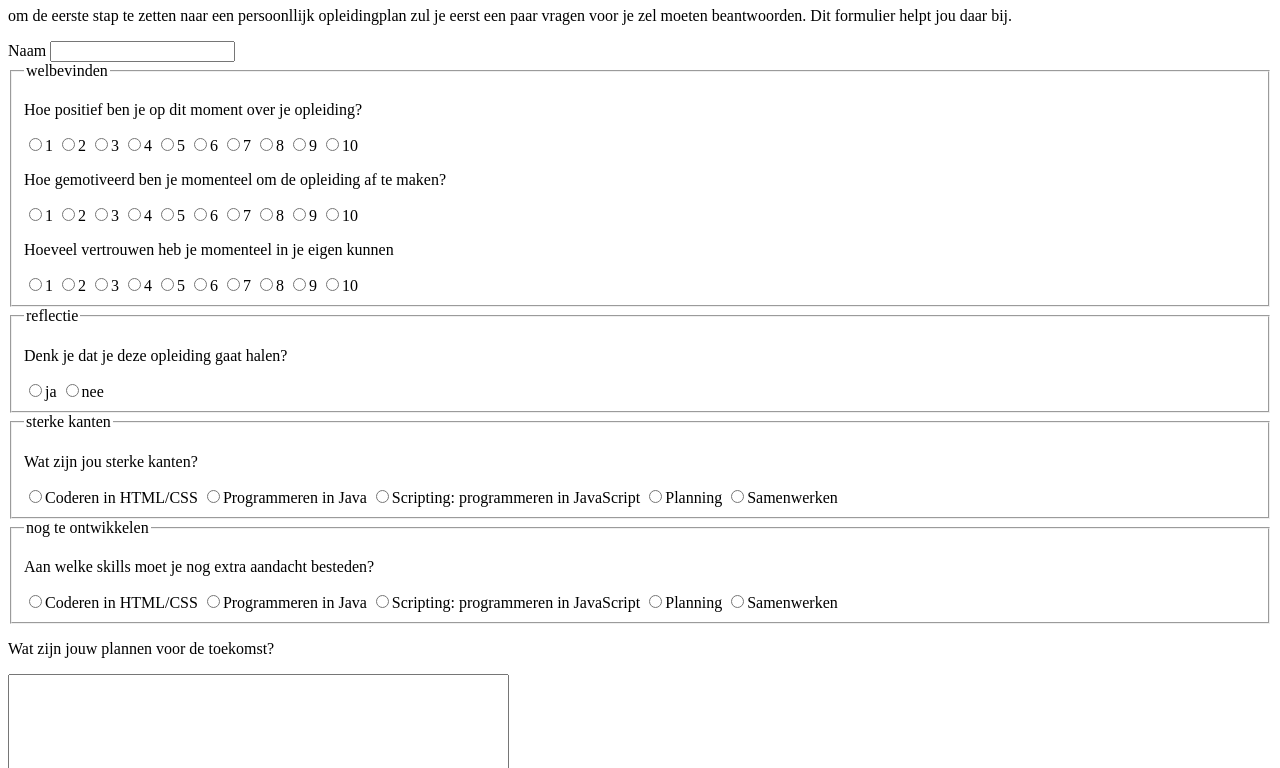
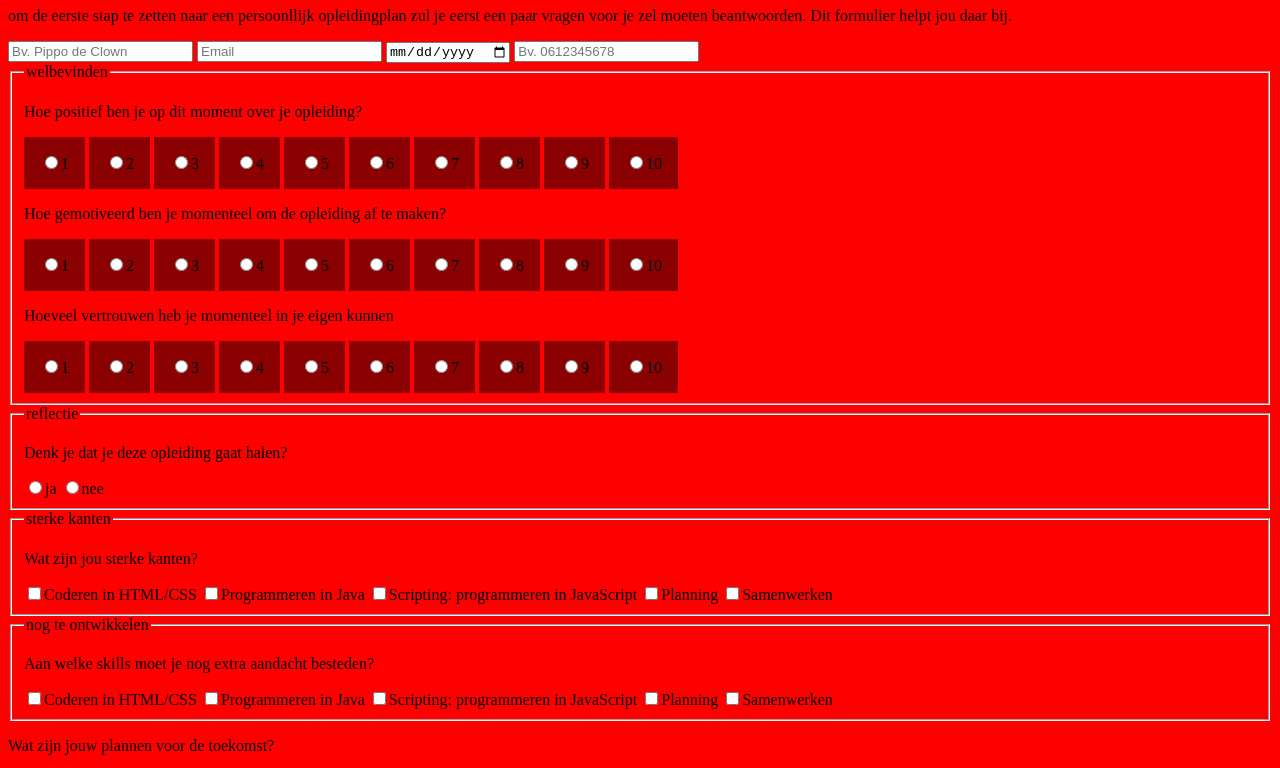
Before and after one commit to StanHetteling/PRO1-formulier, a plain HTML site: page index.html in a window 1280 px wide. Shown: the part 73-841 px from the top of the page. Drawn offline with Linux system fonts and the light colour scheme.

Commit message:
Add files via upload

```diff
--- a/css/style.css
+++ b/css/style.css
@@ -1,3 +1,13 @@
+body {
+  background: red;
+}
+
+.welbevinden label {
+  display: inline-block;
+  background-color: darkred;
+  padding: 1em;
+  cursor: pointer;
+}
 
 
 #validatie img {
--- a/index.html
+++ b/index.html
@@ -6,13 +6,17 @@
     <link rel="stylesheet" href="css/style.css">
   </head>
   <body>
+    <div id="tekst">
     <h1>Een plan voor jou ontwikkeling</h1>
     <p>om de eerste stap te zetten naar een persoonllijk opleidingplan zul je eerst een paar vragen voor je zel moeten beantwoorden. Dit formulier helpt jou daar bij.</p>
 
     <form action="http://bla.hosts.ma-cloud.nl/pop.php" method="get">
-      Naam <input type="text" name="naam">
+      <input type="text" name="naam" placeholder="Bv. Pippo de Clown">
+      <input type="email" name"mailadres" required placeholder="Email">
+      <input type="date" name="datum">
+      <input type="tel" name="mobiel" placeholder="Bv. 0612345678">
       <br>
-      <fieldset>
+      <fieldset class="welbevinden">
       <legend>welbevinden</legend>
       <p>Hoe positief ben je op dit moment over je opleiding?</p>
 
@@ -67,11 +71,11 @@
 
       <p>Wat zijn jou sterke kanten?</p>
 
-      <label><input type="radio" name="sterke kant" value="Coderen in HTML/CSS">Coderen in HTML/CSS</label>
-      <label><input type="radio" name="sterke kant" value="Programmeren in Java">Programmeren in Java</label>
-      <label><input type="radio" name="sterke kant" value="Scripting: programmeren in JavaScript">Scripting: programmeren in JavaScript</label>
-      <Label><input type="radio" name="sterke kant" value="Planning">Planning</label>
-      <label><input type="radio" name="sterke kant" value="Samenwerken">Samenwerken</label>
+      <label><input type="checkbox" name="sterke kant" value="Coderen in HTML/CSS">Coderen in HTML/CSS</label>
+      <label><input type="checkbox" name="sterke kant" value="Programmeren in Java">Programmeren in Java</label>
+      <label><input type="checkbox" name="sterke kant" value="Scripting: programmeren in JavaScript">Scripting: programmeren in JavaScript</label>
+      <Label><input type="checkbox" name="sterke kant" value="Planning">Planning</label>
+      <label><input type="checkbox" name="sterke kant" value="Samenwerken">Samenwerken</label>
 
     </fieldset>
     <fieldset>
@@ -79,11 +83,11 @@
 
       <p>Aan welke skills moet je nog extra aandacht besteden?</p>
 
-      <label><input type="radio" name="aandacht besteden" value="Coderen in HTML/CSS">Coderen in HTML/CSS</label>
-      <label><input type="radio" name="aandacht besteden" value="Programmeren in Java">Programmeren in Java</label>
-      <label><input type="radio" name="aandacht besteden" value="Scripting: programmeren in JavaScript">Scripting: programmeren in JavaScript</label>
-      <Label><input type="radio" name="aandacht besteden" value="Planning">Planning</label>
-      <label><input type="radio" name="aandacht besteden" value="Samenwerken">Samenwerken</label>
+      <label><input type="checkbox" name="aandacht besteden" value="Coderen in HTML/CSS">Coderen in HTML/CSS</label>
+      <label><input type="checkbox" name="aandacht besteden" value="Programmeren in Java">Programmeren in Java</label>
+      <label><input type="checkbox" name="aandacht besteden" value="Scripting: programmeren in JavaScript">Scripting: programmeren in JavaScript</label>
+      <Label><input type="checkbox" name="aandacht besteden" value="Planning">Planning</label>
+      <label><input type="checkbox" name="aandacht besteden" value="Samenwerken">Samenwerken</label>
 
     </fieldset>
 
@@ -93,7 +97,7 @@
       <input type="submit" value="versturen">
 
     </form>
-
+  </div>
     <div id="validatie">
         <a href="http://validator.w3.org/check?uri=referer" target="_blank">
         <img src="https://blanken5.home.xs4all.nl/afb/valid-html5-blue.png" alt="Valide HTML5"></a>
```
